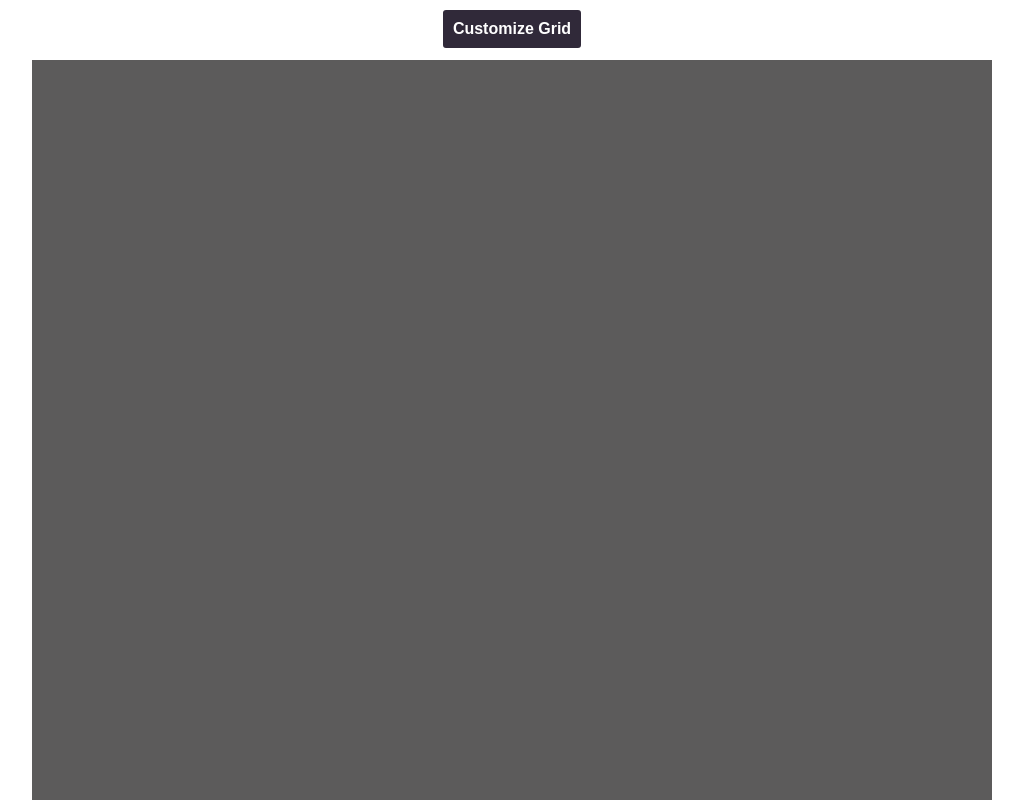
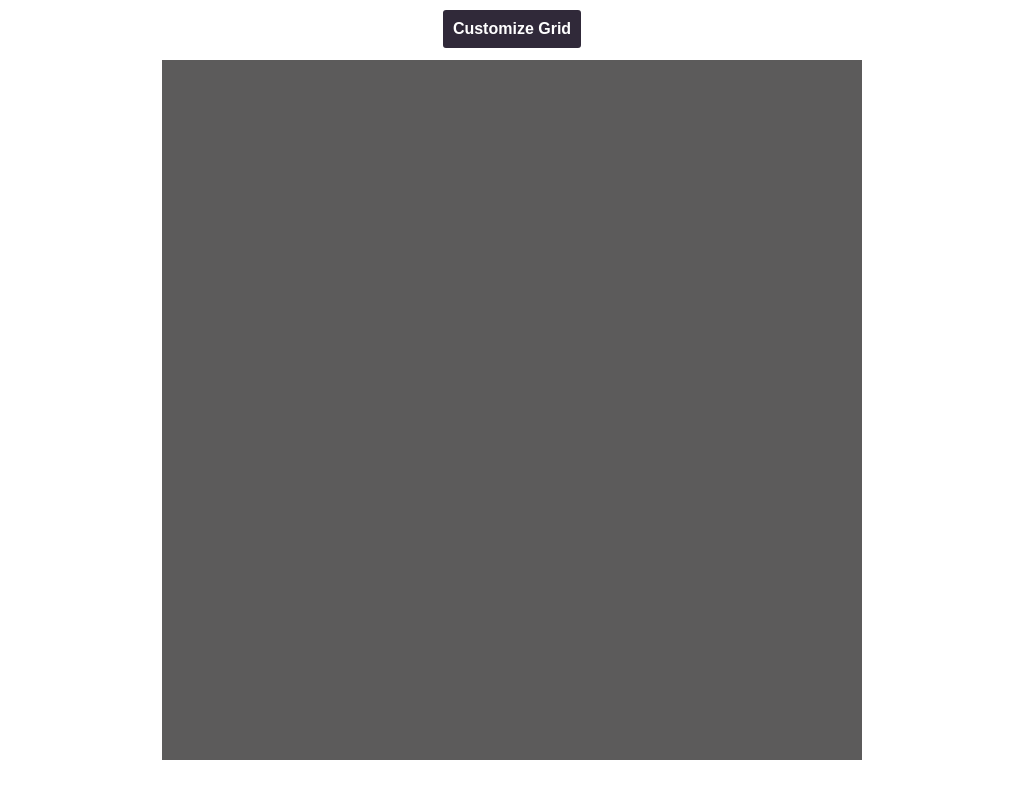
Before and after one commit to marifedt/Etch-a-sketch, a plain HTML site: page index.html in a window 1280 px wide. Shown: the top 800 px of the page, without its empty margins (128-1151 px from the left). Drawn offline with Linux system fonts and the light colour scheme.

Commit message:
Add wrapper of container
Set maximum width & height

```diff
--- a/index.html
+++ b/index.html
@@ -10,6 +10,9 @@
 </head>
 <body>
     <button>Customize Grid</button>
-    <div class="container"></div>
+    <div class="wrapper">
+        <div class="container"></div>
+    </div>
+
 </body>
 </html>
--- a/style.css
+++ b/style.css
@@ -3,9 +3,11 @@ body{
     flex-direction: column;
     align-items: center;
     row-gap: 10px;
+    min-height: 100vh;
 }
 
 button{
+    flex: 0 1 auto;
     font-weight: bold;
     font-size: 1em;
     border: 2px solid;
@@ -20,10 +22,17 @@ button:hover{
     color: #212121;
 }
 
+.wrapper{
+   width: 70vw;
+   height: 70vw;
+   max-width: 700px;
+   max-height: 700px;
+}
 .container{
+    display: grid;
+    width: 100%;
+    height: 100%;
     background-color: #5c5b5b;
-    width: 960px;
-    display: grid;
 }
 
 .box {
```
